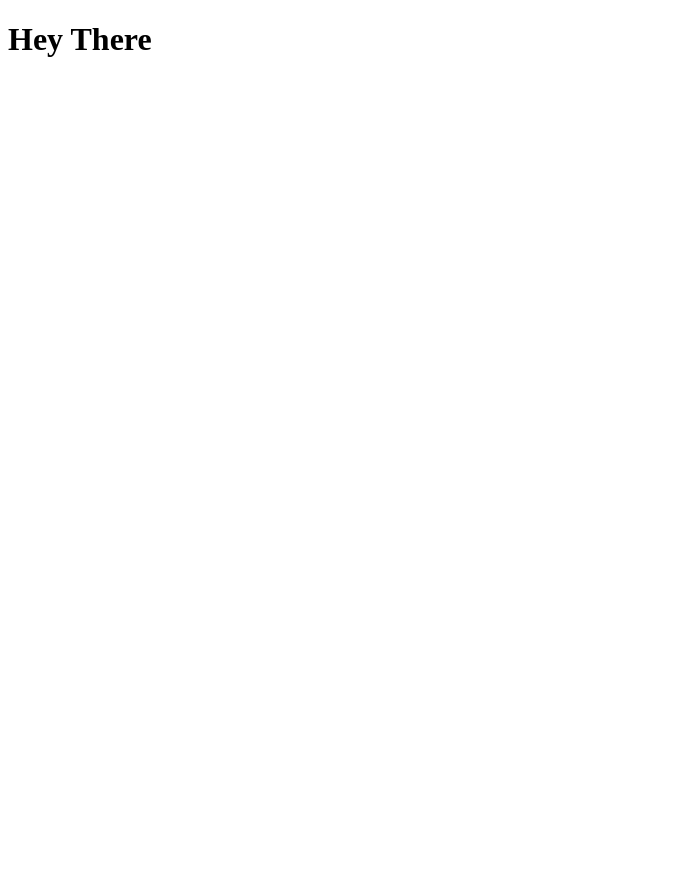
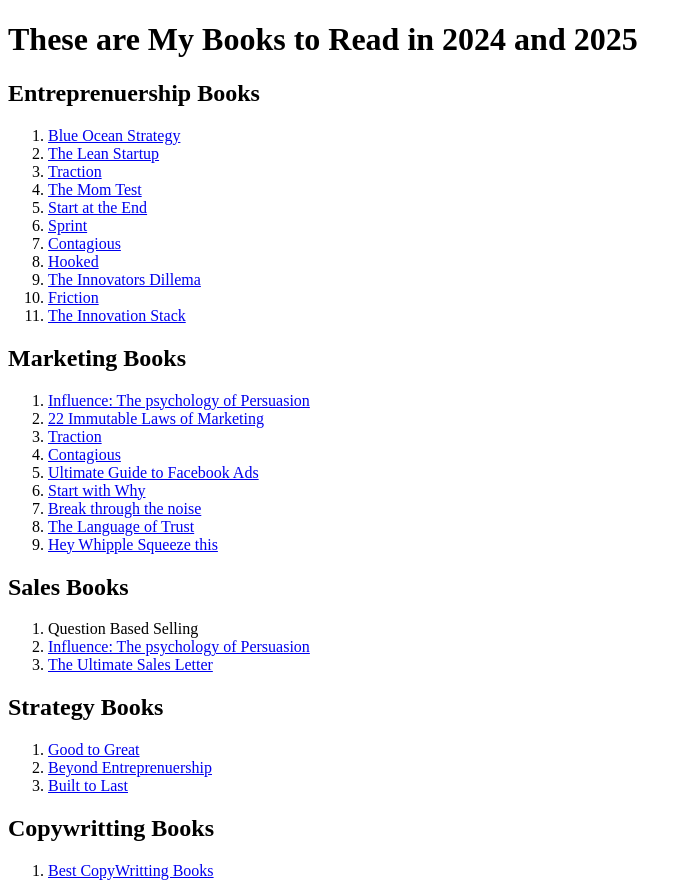
Before and after one commit to aryankashyap1721/My, a plain HTML site: page index.html in a window 1280 px wide. Shown: the whole page, without its empty margins (0-692 px from the left). Before the commit the page ends 800 px from the top, so only its background shows below. Drawn offline with Linux system fonts and the light colour scheme; files that its build step writes are made by us from their sources.

Commit message:
html file

```diff
--- a/index.html
+++ b/index.html
@@ -1,11 +1,62 @@
 <!DOCTYPE html>
 <html lang="en">
-  <head>
-    <meta charset="UTF-8" />
-    <meta name="viewport" content="width=device-width, initial-scale=1.0" />
+<head>
+    <meta charset="UTF-8">
+    <meta name="description" content="Free Web tutorials">
+    <meta name="keywords" content="HTML, CSS, JavaScript">
+    <meta name="author" content="Aryan Kashyap">
+    <meta name="viewport" content="width=device-width, initial-scale=1.0">
+    <link rel="icon" type="image/x-icon" href="../img/favicon.ico">
+    <link rel="stylesheet" type="text/css" href="../css/style.css">
     <title>Document</title>
-  </head>
-  <body>
-    <h1>Hey There</h1>
-  </body>
+</head>
+<body>
+    <h1>These are My Books to Read in 2024 and 2025</h1>
+    <h2>Entreprenuership Books</h2>
+<ol>
+    <li><a href="http://lib.ysu.am/open_books/413244.pdf" target="_blank">Blue Ocean Strategy</a></li>
+    <li><a href="https://drive.google.com/file/d/117OfthdedUK4bOB4D5FLOqxemoUhtr6Y/view?usp=sharing" target="_blank">The Lean Startup</a></li>
+    <li><a href="https://drive.google.com/file/d/1bxHoxMVQWX7etsHhgfmSHbebz2xzwyRD/view?usp=sharing" target="_blank">Traction</a></li>
+    <li><a href="https://drive.google.com/file/d/17Rg_QLcbObtAdvNK5EN3-oxZZ3dDvfUa/view?usp=sharing" target="_blank">The Mom Test</a></li>
+    <li><a href="https://drive.google.com/file/d/1s2ayz-1oTSZ7FkbYR_PKNCiuFbTZx7rR/view?usp=drive_link" target="_blank">Start at the End</a></li>
+    <li><a href="https://drive.google.com/file/d/1cGP93uENwy0ykXr-7z1XWUgGBysUtFAu/view?usp=drive_link" target="_blank">Sprint</a></li>
+    <li><a href="https://drive.google.com/file/d/12bRm-8dfzwHgM_EAE07famy6Anbo45wA/view?usp=sharing" target="_blank">Contagious</a></li>
+    <li><a href="https://drive.google.com/file/d/1KYhPXZITSPL-DUUHykZ-cghzakUxtGpG/view?usp=sharing" target="_blank">Hooked</a></li>
+    <li><a href="https://drive.google.com/file/d/12XJkjyHEt4R5yJ046yAXtvhyUYbFFaes/view?usp=sharing" target="_blank">The Innovators Dillema</a></li>
+    <li><a href="https://drive.google.com/file/d/1mpFWHaa7qlXHNi8YHIYqy6Xk04FxjHvh/view?usp=drive_link" target="_blank">Friction</a></li>
+    <li><a href="https://drive.google.com/file/d/11xPXJRhSeb3fWZxM9ob4Kz7Zft_2OiCf/view" target="_blank">The Innovation Stack</a></li>
+</ol>
+
+<h2>Marketing Books</h2>
+<ol>
+    <li><a href="https://drive.google.com/file/d/19GUbDrLgmBrY_jbhEToJDWI0ov9FarKz/view?usp=drive_link" target="_blank">Influence: The psychology of Persuasion</a></li>
+    <li><a href="https://drive.google.com/file/d/1lcxte8GEzrkORcT0-cErRsdZbuQAkE_i/view?usp=sharing" target="_blank">22 Immutable Laws of Marketing</a></li>
+    <li><a href="https://drive.google.com/file/d/1bxHoxMVQWX7etsHhgfmSHbebz2xzwyRD/view?usp=sharing" target="_blank">Traction</a></li>
+    <li><a href="https://drive.google.com/file/d/12bRm-8dfzwHgM_EAE07famy6Anbo45wA/view?usp=sharing" target="_blank">Contagious</a></li>
+    <li><a href="https://drive.google.com/file/d/1Gy5pzI9n0ZhL2QZ32uz6GHXboHIB53Xu/view?usp=drive_link" target="_blank">Ultimate Guide to Facebook Ads</a></li>
+    <li><a href="https://drive.google.com/file/d/1yhIIiktV7Q4ro8b_eSqMnyRbG14xKNJp/view?usp=sharing" target="_blank">Start with Why</a></li>
+    <li><a href="https://drive.google.com/file/d/1jV-V_t9aFjHygCyMNC23Hf_y8FRftmJV/view?usp=sharing" target="_blank">Break through the noise</a></li>
+    <li><a href="https://drive.google.com/file/d/1AurjfGO38EG0M4wa0dNhQJOXj8QJaRy-/view?usp=sharing" target="_blank">The Language of Trust</a></li>
+    <li><a href="https://drive.google.com/file/d/1B5K3jQ409HldkojqI5iJIOEVSn2b5n4_/view?usp=sharing" target="_blank">Hey Whipple Squeeze this</a></li>
+</ol>
+<h2>Sales Books</h2>
+<ol>
+    <li><a>Question Based Selling</a></li>
+    <li><a href="https://drive.google.com/file/d/19GUbDrLgmBrY_jbhEToJDWI0ov9FarKz/view?usp=drive_link" target="_blank">Influence: The psychology of Persuasion</a></li>
+    <li><a href="https://drive.google.com/file/d/1lD3Ps31E90ZZtuNvgQ38G0CX_uA8nOEX/view?usp=drive_link" target="_blank">The Ultimate Sales Letter</a></li>
+</ol>
+<h2>Strategy Books</h2>
+<ol>
+
+    <li><a href="https://drive.google.com/file/d/13JAcYbm_9tr0PYKkp2wdTLLHmceCc5NR/view?usp=drive_link" target="_blank">Good to Great</a></li>
+    <li><a href="https://drive.google.com/file/d/1g5DXzE07TMqfdOmfN8czINiE7OPL4gkC/view?usp=sharing" target="_blank">Beyond Entreprenuership</a></li>
+    <li><a href="https://drive.google.com/file/d/1OFCNLg1LENCihpiRARyY5bMWa8m7E1pA/view?usp=drive_link" target="_blank">Built to Last</a></li>
+</ol>
+<h2>Copywritting Books</h2>
+<ol>
+
+    <li><a href="https://drive.google.com/drive/folders/1jJwWHBmg2klkcrjZHktII-fqsXwELa1n" target="_blank">Best CopyWritting Books</a></li>
+</ol>
+
+</body>
 </html>
```
